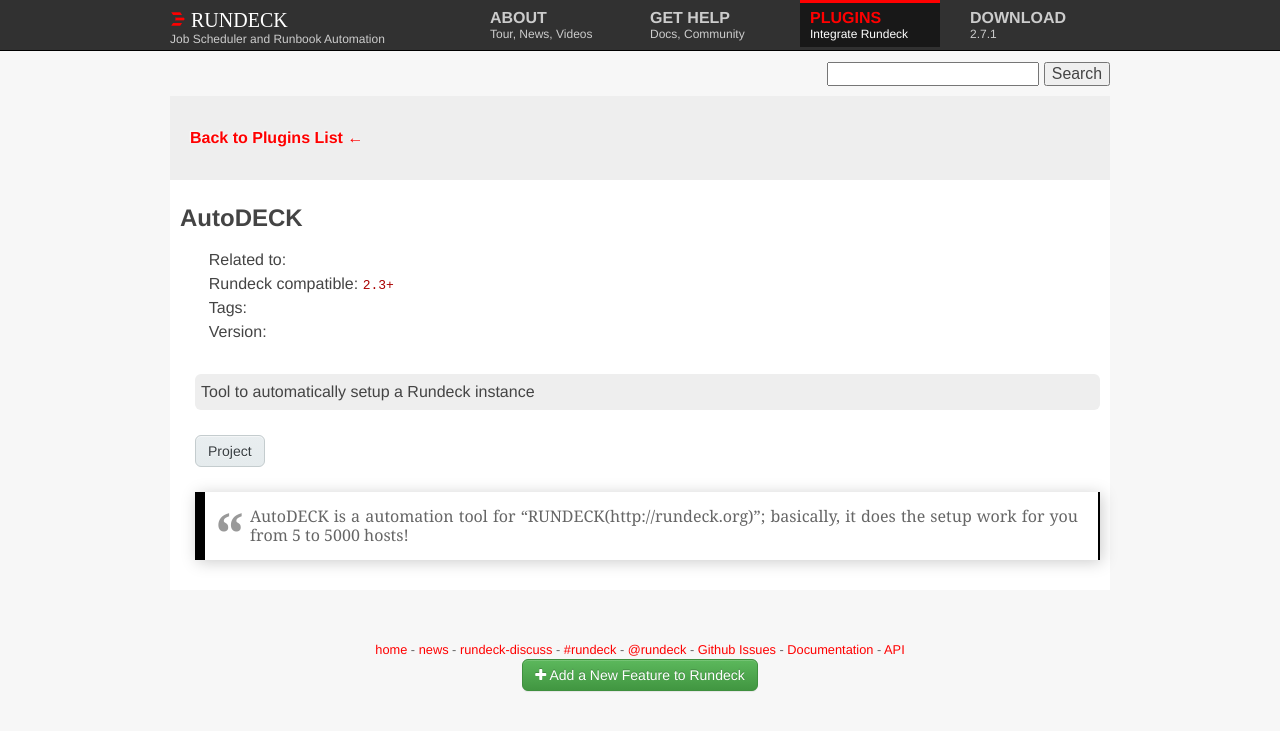
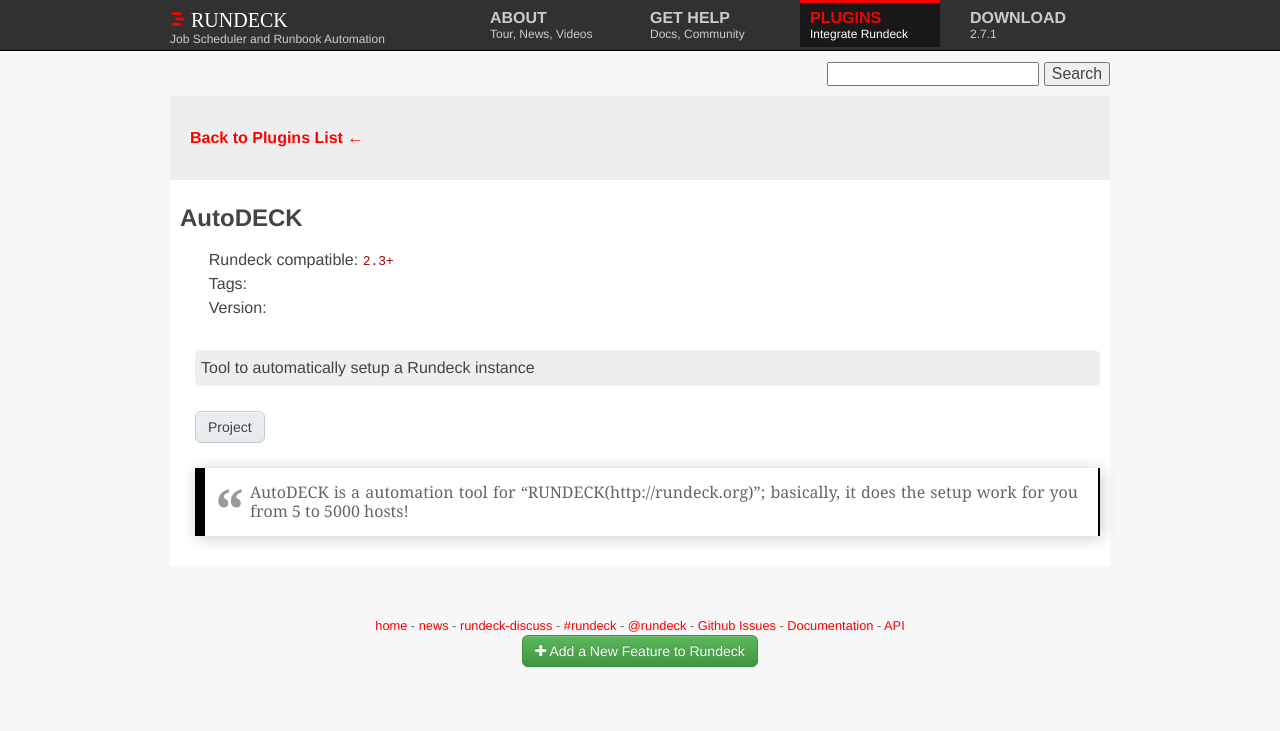
Before and after one commit to rundeck/rundeck-ghpages, a Jekyll site: the page built from related/_posts/2014-12-21-autodeck.md, in a window 1280 px wide. Shown: the top 731 px of the page. Built offline with Jekyll 4.4.1, drawn with Linux system fonts in a browser that asks for light colours; nearby versions of some CDN libraries.

Commit message:
fix jekyll error

```diff
--- a/_layouts/plugin.html
+++ b/_layouts/plugin.html
@@ -25,11 +25,11 @@
             <li>
               <strong><em>{{ page.integration }}</em></strong>
             </li>
-            {{% if page.service  != null %}}
+            {% if page.service  != null %}
             <li>
               <span>Related to:</span> <em> {{ page.service }} </em>
             </li>
-            {{% endif %}}
+            {% endif %}
             <li>
               <span>Rundeck compatible:</span> <em>{{ page.rundeck_version }}</em>
             </li>
```
